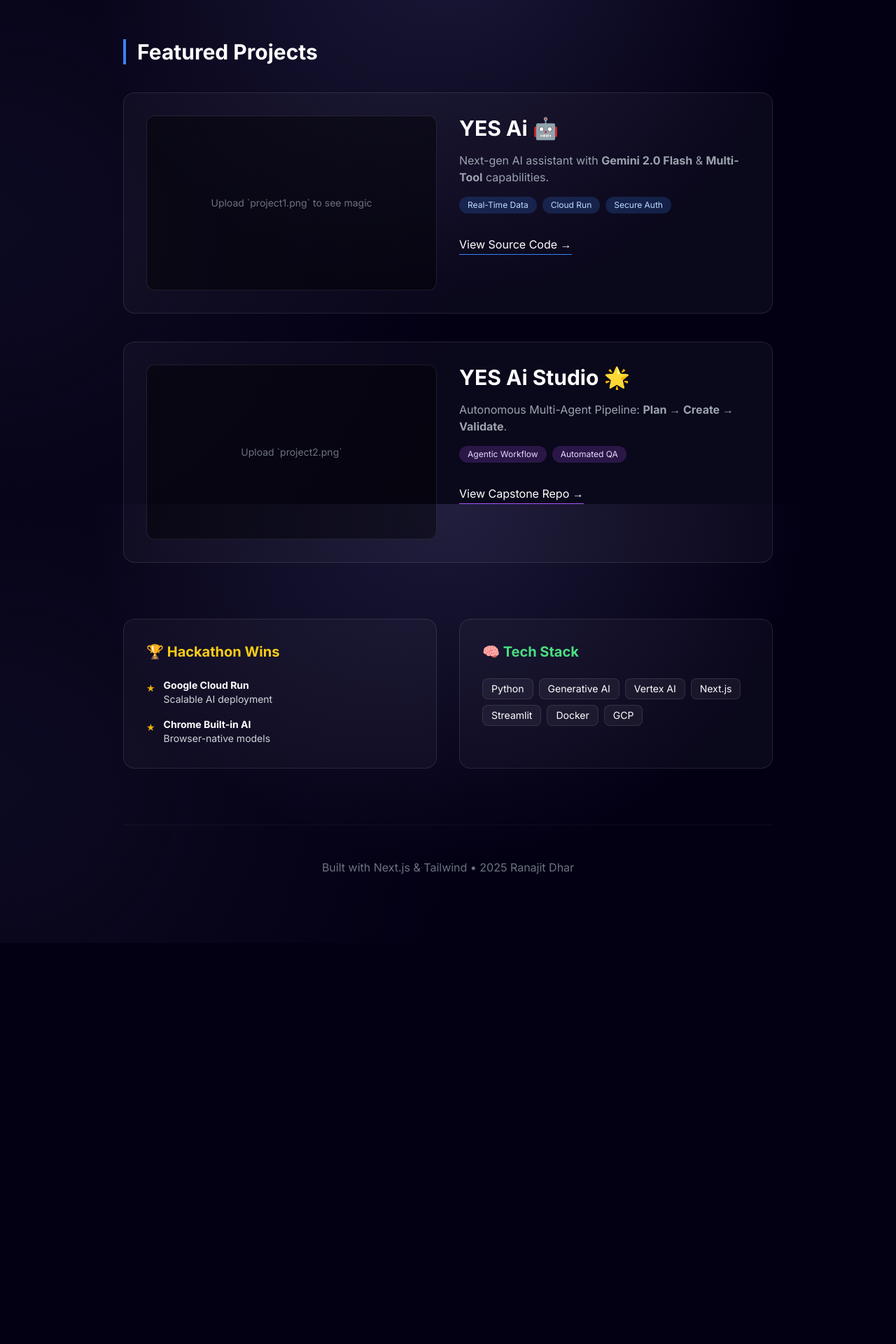
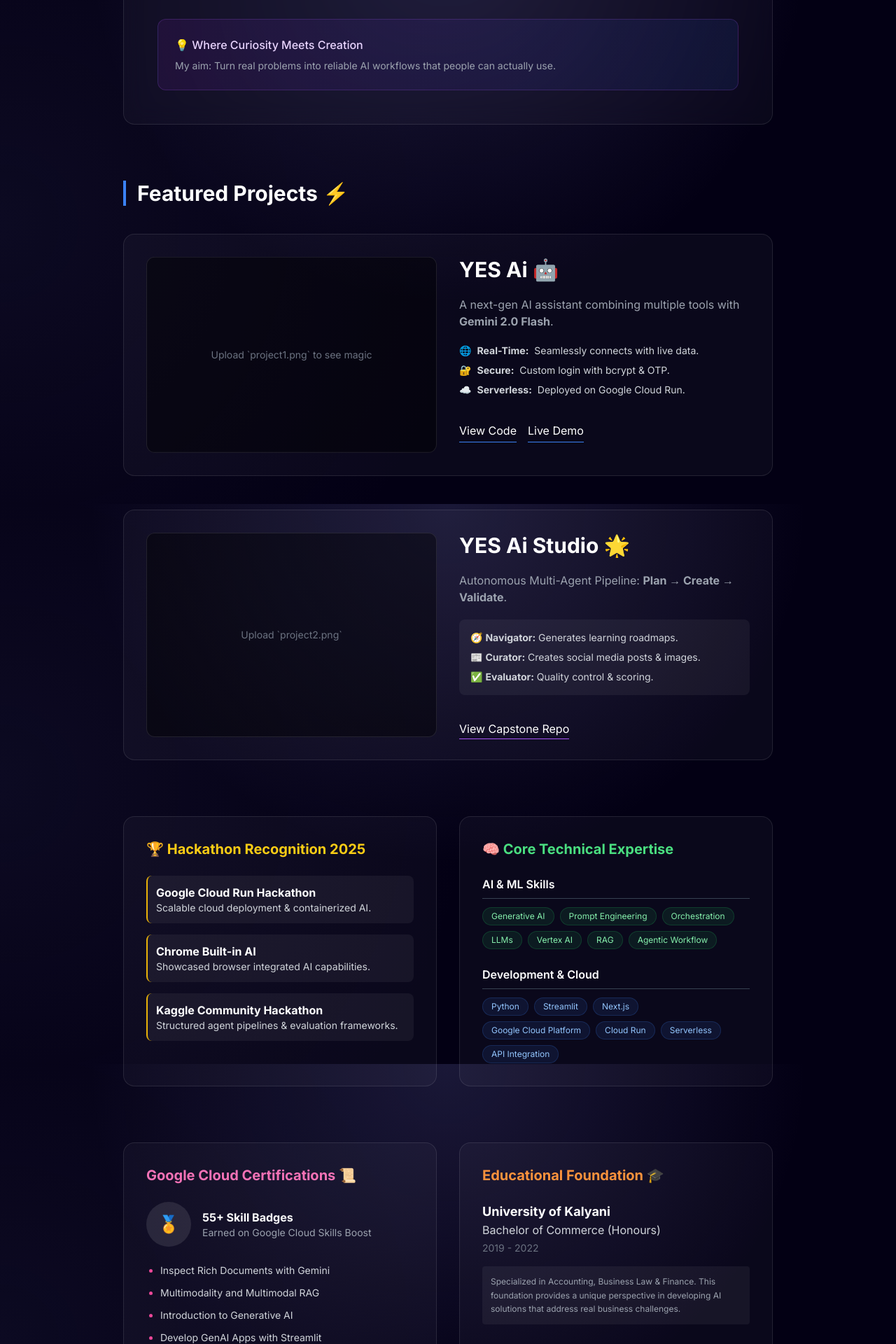
Before and after one commit to ranajitdharpersonal/portfolio, a Next.js app: page / in a window 1280 px wide. Shown: the part 880-2800 px from the top of the page at 70% size. Before the commit the page ends 2227 px from the top, so only its background shows below. Built offline with nearby package versions, Linux system fonts and the light colour scheme.

Commit message:
restore full content with animation

```diff
--- a/app/page.js
+++ b/app/page.js
@@ -5,7 +5,7 @@
   return (
     <main className="flex min-h-screen flex-col items-center p-4 md:p-12 max-w-5xl mx-auto space-y-20">
 
-      {/* Hero Section */}
+      {/* 1. Hero Section (Animated) */}
       <section className="w-full text-center space-y-6 mt-16 animate-slide-up">
         <div className="inline-block px-4 py-1 rounded-full border border-purple-500/30 bg-purple-500/10 text-purple-300 text-sm mb-4">
           ✨ AI Engineer & Architect
@@ -14,7 +14,7 @@
           Ranajit Dhar
         </h1>
         <h2 className="text-xl md:text-2xl text-gray-400 font-light max-w-2xl mx-auto">
-          Building <span className="text-white font-medium">Autonomous Agents</span> & <span className="text-white font-medium">Cloud AI Systems</span>
+          AI/ML Developer | Multi Agent Architect | <span className="text-white font-medium">Google Cloud Certified</span>
         </h2>
 
         <div className="flex justify-center gap-5 pt-8">
@@ -27,94 +27,185 @@
         </div>
       </section>
 
-      {/* About Section */}
+      {/* 2. About Me Section (Detailed) */}
       <section className="w-full gamma-card p-8 md:p-12 animate-slide-up delay-1">
-        <h3 className="text-3xl font-bold mb-6 bg-gradient-to-r from-purple-400 to-pink-400 bg-clip-text text-transparent">About Me</h3>
-        <p className="text-lg text-gray-300 leading-relaxed">
-          I'm a B.Com graduate turned <strong className="text-white">AI Engineer</strong>. Breaking the stereotype that you need a CS degree to code. I build autonomous agents, secure cloud workflows, and real-world generative AI applications.
-        </p>
-        <div className="mt-6 p-4 rounded-xl bg-gradient-to-r from-purple-900/20 to-blue-900/20 border border-purple-500/20">
-          <p className="text-purple-200">💡 <strong>Mission:</strong> Turning curiosity into reliable AI workflows.</p>
+        <h3 className="text-3xl font-bold mb-6 bg-gradient-to-r from-purple-400 to-pink-400 bg-clip-text text-transparent">About Me ✨</h3>
+        <h4 className="text-xl font-semibold text-white mb-4">From Commerce to Code: My Journey into AI Innovation</h4>
+        <div className="space-y-4 text-gray-300 leading-relaxed text-lg">
+          <p>
+            I'm a B.Com graduate turned <strong>AI Engineer in progress</strong>. Breaking the stereotype that you need a CS degree to code. I build autonomous agents, secure cloud workflows, and real-world generative AI applications.
+          </p>
+          <p>
+            From starting with zero coding background to creating advanced agentic systems, my journey proves that <span className="text-blue-300">curiosity, grit, and creativity</span> can build anything.
+          </p>
+        </div>
+        <div className="mt-8 p-6 rounded-xl bg-gradient-to-r from-purple-900/20 to-blue-900/20 border border-purple-500/20">
+          <p className="text-purple-200 font-medium">💡 Where Curiosity Meets Creation</p>
+          <p className="text-gray-400 text-sm mt-2">My aim: Turn real problems into reliable AI workflows that people can actually use.</p>
         </div>
       </section>
 
-      {/* Projects Section */}
+      {/* 3. Featured Projects */}
       <section className="w-full animate-slide-up delay-2">
-        <h3 className="text-3xl font-bold mb-10 text-white border-l-4 border-blue-500 pl-4">Featured Projects</h3>
+        <h3 className="text-3xl font-bold mb-10 text-white border-l-4 border-blue-500 pl-4">Featured Projects ⚡️</h3>
 
-        <div className="grid grid-cols-1 gap-10">
-          {/* Project 1 */}
+        <div className="grid grid-cols-1 gap-12">
+          {/* Project 1: YES Ai */}
           <div className="gamma-card p-8 flex flex-col md:flex-row gap-8 group">
-            <div className="md:w-1/2 min-h-[250px] bg-black/40 rounded-xl border border-white/10 flex items-center justify-center relative overflow-hidden animate-float">
+            <div className="md:w-1/2 min-h-[280px] bg-black/40 rounded-xl border border-white/10 flex items-center justify-center relative overflow-hidden animate-float">
                <span className="text-gray-500 text-sm">Upload `project1.png` to see magic</span>
                {/* <Image src="/project1.png" alt="YES Ai" fill className="object-cover transition duration-500 group-hover:scale-110" /> */}
             </div>
-            <div className="md:w-1/2 space-y-4">
+            <div className="md:w-1/2 space-y-5">
               <h4 className="text-3xl font-bold text-white group-hover:text-blue-400 transition">YES Ai 🤖</h4>
-              <p className="text-gray-400">Next-gen AI assistant with <strong>Gemini 2.0 Flash</strong> & <strong>Multi-Tool</strong> capabilities.</p>
-              <div className="flex flex-wrap gap-2 text-xs text-blue-200">
-                <span className="px-3 py-1 bg-blue-500/20 rounded-full">Real-Time Data</span>
-                <span className="px-3 py-1 bg-blue-500/20 rounded-full">Cloud Run</span>
-                <span className="px-3 py-1 bg-blue-500/20 rounded-full">Secure Auth</span>
-              </div>
-              <div className="pt-4">
-                 <Link href="https://github.com/ranajitdharpersonal/YES-Ai-2.0-Multi-Tool" className="text-white border-b border-blue-500 pb-1 hover:text-blue-400">View Source Code &rarr;</Link>
+              <p className="text-gray-400">A next-gen AI assistant combining multiple tools with <strong>Gemini 2.0 Flash</strong>.</p>
+
+              <ul className="space-y-2 text-gray-300 text-sm">
+                <li className="flex items-center gap-2">🌐 <strong>Real-Time:</strong> Seamlessly connects with live data.</li>
+                <li className="flex items-center gap-2">🔐 <strong>Secure:</strong> Custom login with bcrypt & OTP.</li>
+                <li className="flex items-center gap-2">☁️ <strong>Serverless:</strong> Deployed on Google Cloud Run.</li>
+              </ul>
+
+              <div className="pt-4 flex gap-4">
+                 <Link href="https://github.com/ranajitdharpersonal/YES-Ai-2.0-Multi-Tool" className="text-white border-b border-blue-500 pb-1 hover:text-blue-400 transition">View Code</Link>
+                 <Link href="#" className="text-white border-b border-blue-500 pb-1 hover:text-blue-400 transition">Live Demo</Link>
               </div>
             </div>
           </div>
 
-          {/* Project 2 */}
+          {/* Project 2: YES Ai Studio */}
           <div className="gamma-card p-8 flex flex-col md:flex-row gap-8 group">
-            <div className="md:w-1/2 min-h-[250px] bg-black/40 rounded-xl border border-white/10 flex items-center justify-center relative overflow-hidden animate-float delay-1">
+            <div className="md:w-1/2 min-h-[280px] bg-black/40 rounded-xl border border-white/10 flex items-center justify-center relative overflow-hidden animate-float delay-1">
                <span className="text-gray-500 text-sm">Upload `project2.png`</span>
                {/* <Image src="/project2.png" alt="YES Ai Studio" fill className="object-cover transition duration-500 group-hover:scale-110" /> */}
             </div>
-            <div className="md:w-1/2 space-y-4">
+            <div className="md:w-1/2 space-y-5">
               <h4 className="text-3xl font-bold text-white group-hover:text-purple-400 transition">YES Ai Studio 🌟</h4>
               <p className="text-gray-400">Autonomous Multi-Agent Pipeline: <strong>Plan → Create → Validate</strong>.</p>
-              <div className="flex flex-wrap gap-2 text-xs text-purple-200">
-                <span className="px-3 py-1 bg-purple-500/20 rounded-full">Agentic Workflow</span>
-                <span className="px-3 py-1 bg-purple-500/20 rounded-full">Automated QA</span>
+
+              <div className="bg-white/5 p-4 rounded-lg text-sm text-gray-300 space-y-2">
+                <p>🧭 <strong>Navigator:</strong> Generates learning roadmaps.</p>
+                <p>📰 <strong>Curator:</strong> Creates social media posts & images.</p>
+                <p>✅ <strong>Evaluator:</strong> Quality control & scoring.</p>
               </div>
+
                <div className="pt-4">
-                 <Link href="https://github.com/ranajitdharpersonal/-YES-Ai-Studio-Agentic-Multimodal-Creator-Capstone-Edition-" className="text-white border-b border-purple-500 pb-1 hover:text-purple-400">View Capstone Repo &rarr;</Link>
+                 <Link href="https://github.com/ranajitdharpersonal/-YES-Ai-Studio-Agentic-Multimodal-Creator-Capstone-Edition-" className="text-white border-b border-purple-500 pb-1 hover:text-purple-400 transition">View Capstone Repo</Link>
               </div>
             </div>
           </div>
         </div>
       </section>
 
-      {/* Grid for Skills & Certs */}
+      {/* 4. Hackathons & Skills (Grid) */}
       <div className="grid grid-cols-1 md:grid-cols-2 gap-8 w-full animate-slide-up delay-3">
+         {/* Hackathons */}
          <section className="gamma-card p-8">
-           <h3 className="text-xl font-bold mb-6 text-yellow-400 flex items-center gap-2">🏆 Hackathon Wins</h3>
+           <h3 className="text-xl font-bold mb-6 text-yellow-400 flex items-center gap-2">🏆 Hackathon Recognition 2025</h3>
            <ul className="space-y-4 text-gray-300 text-sm">
-             <li className="flex items-start gap-3">
-               <span className="mt-1 text-yellow-500">★</span>
-               <div><strong className="text-white">Google Cloud Run</strong><br/>Scalable AI deployment</div>
+             <li className="bg-white/5 p-3 rounded-lg border-l-2 border-yellow-500">
+               <strong className="text-white block text-base">Google Cloud Run Hackathon</strong>
+               Scalable cloud deployment & containerized AI.
              </li>
-             <li className="flex items-start gap-3">
-               <span className="mt-1 text-yellow-500">★</span>
-               <div><strong className="text-white">Chrome Built-in AI</strong><br/>Browser-native models</div>
+             <li className="bg-white/5 p-3 rounded-lg border-l-2 border-yellow-500">
+               <strong className="text-white block text-base">Chrome Built-in AI</strong>
+               Showcased browser integrated AI capabilities.
+             </li>
+             <li className="bg-white/5 p-3 rounded-lg border-l-2 border-yellow-500">
+               <strong className="text-white block text-base">Kaggle Community Hackathon</strong>
+               Structured agent pipelines & evaluation frameworks.
              </li>
            </ul>
          </section>
 
+         {/* Skills */}
          <section className="gamma-card p-8">
-           <h3 className="text-xl font-bold mb-6 text-green-400 flex items-center gap-2">🧠 Tech Stack</h3>
-           <div className="flex flex-wrap gap-2">
-              {["Python", "Generative AI", "Vertex AI", "Next.js", "Streamlit", "Docker", "GCP"].map(s => (
-                <span key={s} className="px-3 py-1 bg-white/5 border border-white/10 rounded-lg text-sm hover:bg-white/10 transition cursor-default">
-                  {s}
-                </span>
-              ))}
+           <h3 className="text-xl font-bold mb-6 text-green-400 flex items-center gap-2">🧠 Core Technical Expertise</h3>
+           <div className="space-y-6">
+             <div>
+               <h4 className="text-white font-semibold mb-3 border-b border-gray-700 pb-2">AI & ML Skills</h4>
+               <div className="flex flex-wrap gap-2">
+                  {["Generative AI", "Prompt Engineering", "Orchestration", "LLMs", "Vertex AI", "RAG", "Agentic Workflow"].map(s => (
+                    <span key={s} className="px-3 py-1 bg-green-500/10 text-green-300 border border-green-500/20 text-xs rounded-full hover:bg-green-500/20 transition cursor-default">
+                      {s}
+                    </span>
+                  ))}
+               </div>
+             </div>
+             <div>
+               <h4 className="text-white font-semibold mb-3 border-b border-gray-700 pb-2">Development & Cloud</h4>
+               <div className="flex flex-wrap gap-2">
+                  {["Python", "Streamlit", "Next.js", "Google Cloud Platform", "Cloud Run", "Serverless", "API Integration"].map(s => (
+                    <span key={s} className="px-3 py-1 bg-blue-500/10 text-blue-300 border border-blue-500/20 text-xs rounded-full hover:bg-blue-500/20 transition cursor-default">
+                      {s}
+                    </span>
+                  ))}
+               </div>
+             </div>
            </div>
          </section>
       </div>
 
-      {/* Footer */}
-      <footer className="w-full text-center py-12 text-gray-500 border-t border-white/5 animate-slide-up delay-4">
-        <p>Built with Next.js & Tailwind • 2025 Ranajit Dhar</p>
+      {/* 5. Certifications & Education (Detailed) */}
+      <div className="grid grid-cols-1 md:grid-cols-2 gap-8 w-full animate-slide-up delay-4">
+         {/* Certifications */}
+         <section className="gamma-card p-8">
+           <h3 className="text-xl font-bold mb-6 text-pink-400">Google Cloud Certifications 📜</h3>
+           <div className="flex items-center gap-4 mb-6">
+              <div className="w-16 h-16 bg-white/10 rounded-full flex items-center justify-center text-2xl">🏅</div>
+              <div>
+                 <h4 className="text-white font-bold">55+ Skill Badges</h4>
+                 <p className="text-sm text-gray-400">Earned on Google Cloud Skills Boost</p>
+              </div>
+           </div>
+           <ul className="space-y-3 text-sm text-gray-300 list-disc ml-5 marker:text-pink-500">
+             <li>Inspect Rich Documents with Gemini</li>
+             <li>Multimodality and Multimodal RAG</li>
+             <li>Introduction to Generative AI</li>
+             <li>Develop GenAI Apps with Streamlit</li>
+             <li>Prompt Design in Vertex AI</li>
+           </ul>
+           <div className="mt-8">
+             <Link href="https://www.credly.com/users/ranajit-dhar" className="inline-flex items-center gap-2 px-5 py-2 bg-pink-600/20 text-pink-300 rounded-full text-sm hover:bg-pink-600/30 transition border border-pink-500/30">
+               View Credly Profile &rarr;
+             </Link>
+           </div>
+         </section>
+
+         {/* Education */}
+         <section className="gamma-card p-8">
+           <h3 className="text-xl font-bold mb-6 text-orange-400">Educational Foundation 🎓</h3>
+           <div className="mb-8">
+             <h4 className="text-white font-bold text-lg">University of Kalyani</h4>
+             <p className="text-gray-300">Bachelor of Commerce (Honours)</p>
+             <p className="text-gray-500 text-sm mt-1">2019 - 2022</p>
+             <p className="text-xs text-gray-400 mt-4 leading-relaxed bg-white/5 p-3 rounded">
+               Specialized in Accounting, Business Law & Finance. This foundation provides a unique perspective in developing AI solutions that address real business challenges.
+             </p>
+           </div>
+
+           <div className="border-t border-gray-700 pt-6">
+             <h4 className="text-white font-bold mb-1">Google Cloud Skill Boost</h4>
+             <p className="text-sm text-gray-400">Completed <strong>46+ courses</strong> and <strong>121+ hands-on labs</strong>, mastering key areas in AI, ML, and Cloud Infrastructure.</p>
+           </div>
+         </section>
+      </div>
+
+      {/* 6. Footer / Contact */}
+      <footer className="w-full text-center py-12 border-t border-white/5 animate-slide-up delay-4">
+        <h3 className="text-3xl font-bold mb-6 text-white">Let's Connect 🤝</h3>
+        <p className="text-gray-400 mb-8 max-w-2xl mx-auto text-lg">
+          Looking for someone who can bridge business insight with cutting-edge AI innovation? I'd love to hear from you.
+        </p>
+        <div className="flex flex-col md:flex-row justify-center gap-6 mb-10">
+           <a href="mailto:ranajitdharpersonal@gmail.com" className="px-8 py-3 bg-white text-black font-bold rounded-full hover:bg-gray-200 transition shadow-lg shadow-white/10 hover:-translate-y-1">
+            Email Me
+          </a>
+          <Link href="https://linkedin.com/in/ranajit-dhar-dev" className="px-8 py-3 bg-blue-600 text-white font-bold rounded-full hover:bg-blue-700 transition shadow-lg shadow-blue-500/20 hover:-translate-y-1">
+            LinkedIn
+          </Link>
+        </div>
+        <p className="text-sm text-gray-600">Built with Next.js, Tailwind & Vercel • 2025 Ranajit Dhar</p>
       </footer>
 
     </main>
```
